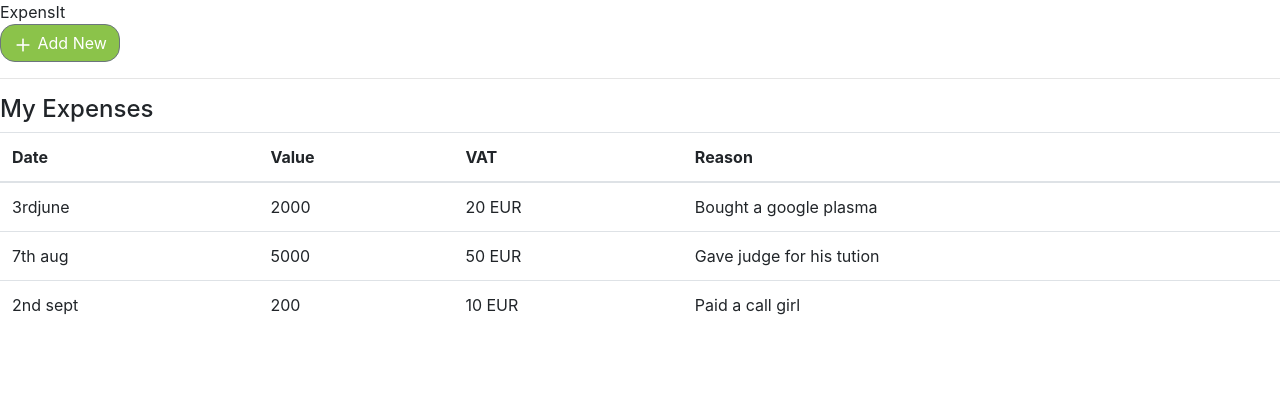
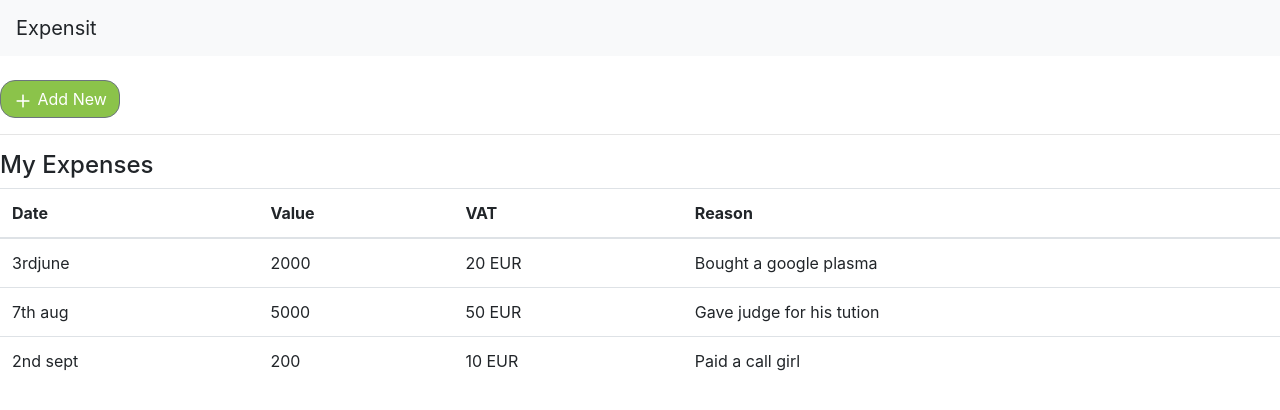
Before and after one commit to DenkyOgbonnaya/expensit, a React (Create React App) app in the folder client/: page / in a window 1280 px wide. Shown: the top 410 px of the page. Built offline with nearby package versions, Linux system fonts and the light colour scheme.

Commit message:
added navbar

```diff
--- a/client/src/App.js
+++ b/client/src/App.js
@@ -1,13 +1,13 @@
 import React from 'react';
 import './App.css';
 import Dashboard from './components/expenses/dashboard';
+import NavBar from './components/includes/navbar';
 
 function App() {
   return (
     <div className="App">
-      <header className="App-header">
-        ExpensIt
-      </header>
+      <NavBar />
+      <br />
       <Dashboard />
     </div>
   );
--- /dev/null
+++ b/client/src/components/includes/navbar.js
@@ -0,0 +1,12 @@
+import React from 'react';
+import {Navbar, NavbarBrand} from 'reactstrap';
+
+const NavBar = () => {
+    return(
+        <Navbar color='light' light >
+            <NavbarBrand> Expensit </NavbarBrand>
+        </Navbar>
+    )
+}
+
+export default NavBar;
```
